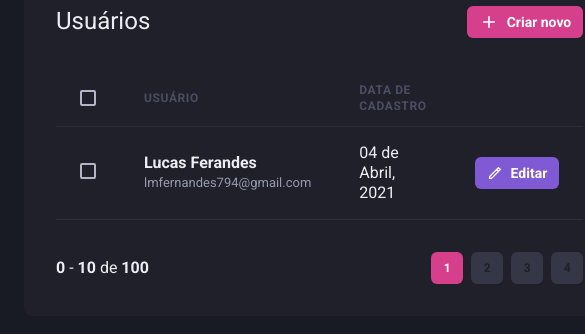
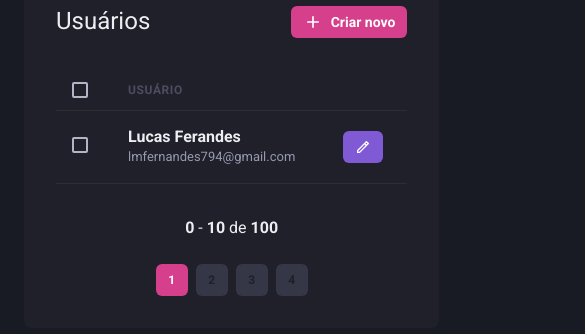
Before and after one commit to lucasmfg7/dashgo, a Next.js app: page /users in a window 390 px wide. Shown: the part 146-480 px from the top of the page, 585 px wide, since content can reach past the window. Built offline with nearby package versions, Linux system fonts and the light colour scheme.

Commit message:
Listagem responsiva

```diff
--- a/src/components/Pagination/index.tsx
+++ b/src/components/Pagination/index.tsx
@@ -3,7 +3,13 @@ import { PaginationItem } from "./PaginationItem";
 
 export const Pagination = () => {
   return (
-    <HStack mt="8" justify="space-between" align="center" spacing="6">
+    <Stack
+      direction={["column", "row"]}
+      mt="8"
+      justify="space-between"
+      align="center"
+      spacing="6"
+    >
       <Box>
         <strong>0</strong> - <strong>10</strong> de <strong>100</strong>
       </Box>
@@ -13,6 +19,6 @@ export const Pagination = () => {
         <PaginationItem number={3} />
         <PaginationItem number={4} />
       </Stack>
-    </HStack>
+    </Stack>
   );
 };
--- a/src/pages/users/index.tsx
+++ b/src/pages/users/index.tsx
@@ -15,11 +15,17 @@ import {
   Th,
   Thead,
   Tr,
+  useBreakpointValue,
 } from "@chakra-ui/react";
 import React from "react";
 import { RiAddLine, RiPencilLine } from "react-icons/ri";
 
 const UserList = () => {
+  const isWideVersion = useBreakpointValue({
+    base: false,
+    lg: true,
+  });
+
   return (
     <Box>
       <Header />
@@ -45,17 +51,17 @@ const UserList = () => {
           <Table colorScheme="whiteAlpha">
             <Thead>
               <Tr>
-                <Th px="6" color="gray.300" width="8">
+                <Th px={["4", "4", "6"]} color="gray.300" width="8">
                   <Checkbox colorScheme="pink" />
                 </Th>
                 <Th>Usuário</Th>
-                <Th>Data de cadastro</Th>
+                {isWideVersion && <Th>Data de cadastro</Th>}
                 <Th w="8"></Th>
               </Tr>
             </Thead>
             <Tbody>
               <Tr>
-                <Td px="6">
+                <Td px={["4", "4", "6"]}>
                   <Checkbox colorScheme="pink" />
                 </Td>
                 <Td>
@@ -66,8 +72,9 @@ const UserList = () => {
                     </Text>
                   </Box>
                 </Td>
-                <Td>04 de Abril, 2021</Td>
+                {isWideVersion && <Td>04 de Abril, 2021</Td>}
                 <Td>
+                  {isWideVersion ? (
                     <Button
                       as="a"
                       size="sm"
@@ -77,6 +84,11 @@ const UserList = () => {
                     >
                       Editar
                     </Button>
+                  ) : (
+                    <Button as="a" size="sm" fontSize="sm" colorScheme="purple">
+                      <Icon as={RiPencilLine} fontSize="16" />
+                    </Button>
+                  )}
                 </Td>
               </Tr>
             </Tbody>
```
Lines whose indentation alone changed are shown as unchanged.
